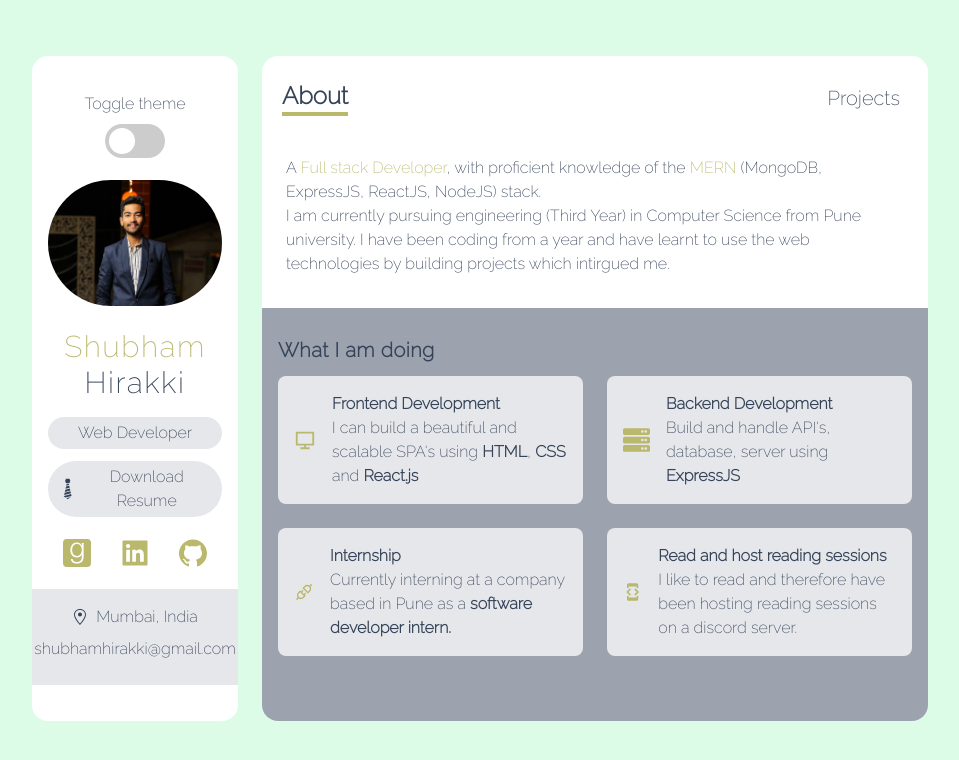
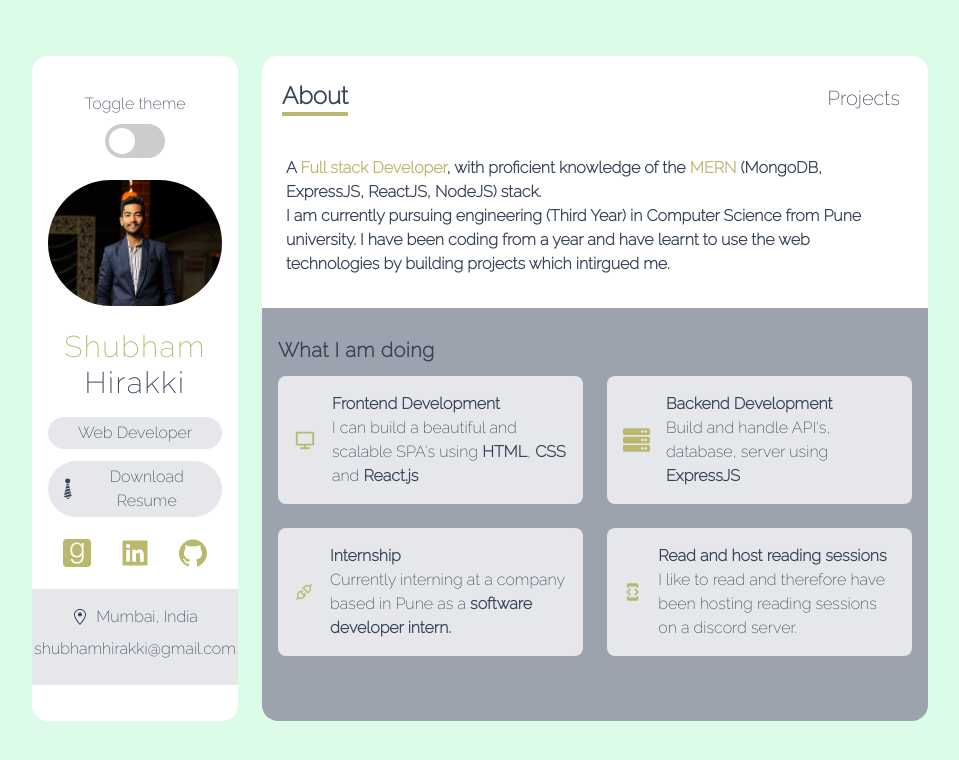
Before and after one commit to shub78910/portfolio2022, a Next.js app: page / in a window 1280 px wide. Shown: the top 760 px of the page, without its empty margins (160-1119 px from the left). Built offline with nearby package versions, Linux system fonts and the light colour scheme.

Commit message:
style: minor edits

```diff
--- a/components/ProjectCard.tsx
+++ b/components/ProjectCard.tsx
@@ -25,7 +25,10 @@ const ProjectCard: FunctionComponent<{
                     src={image_path}
                     alt={name}
                     className="cursor-pointer"
-                    onClick={() => { setShowDetail(true); window.scroll(0, 0) }}
+                    onClick={() => {
+                        setShowDetail(true);
+                        document.querySelector(".projectsWrapper").scroll(0, 0)
+                    }}
                     layout="responsive"
                     height="150"
                     width="300"
--- a/pages/index.tsx
+++ b/pages/index.tsx
@@ -7,13 +7,12 @@ import {
 } from "next";
 import ServiceCard from "../components/ServiceCard";
 import { services } from "../data";
-import { Service } from "../types";
 
 const About: NextPage = () => {
 
   return (
     <div className="flex flex-col flex-grow px-6 pt-1 ">
-      <p className="my-3 text-base font-medium">
+      <p className="my-3 text-base font-extrabold">
         <p>A <span className="text-green" >Full stack Developer</span>, with proficient knowledge of the <span className="text-green">MERN</span> (MongoDB, ExpressJS, ReactJS, NodeJS) stack.</p>
 
         I am currently pursuing engineering (Third Year) in Computer Science from Pune university.
--- a/pages/projects.tsx
+++ b/pages/projects.tsx
@@ -4,7 +4,7 @@ import { projects as projectsData } from "../data";
 const Projects = () => {
 
     return (
-        <div className="px-5 py-2 overflow-y-scroll" style={{ height: "65vh" }}>
+        <div className="px-5 py-2 overflow-y-scroll projectsWrapper" style={{ height: "65vh" }}>
             <div className="relative grid grid-cols-12 gap-4 my-3">
                 {projectsData.map((project, id) => (
                     <div key={id} className="col-span-12 p-2 bg-gray-200 rounded-lg sm:col-span-6 lg:col-span-4 dark:bg-dark-200">
```
